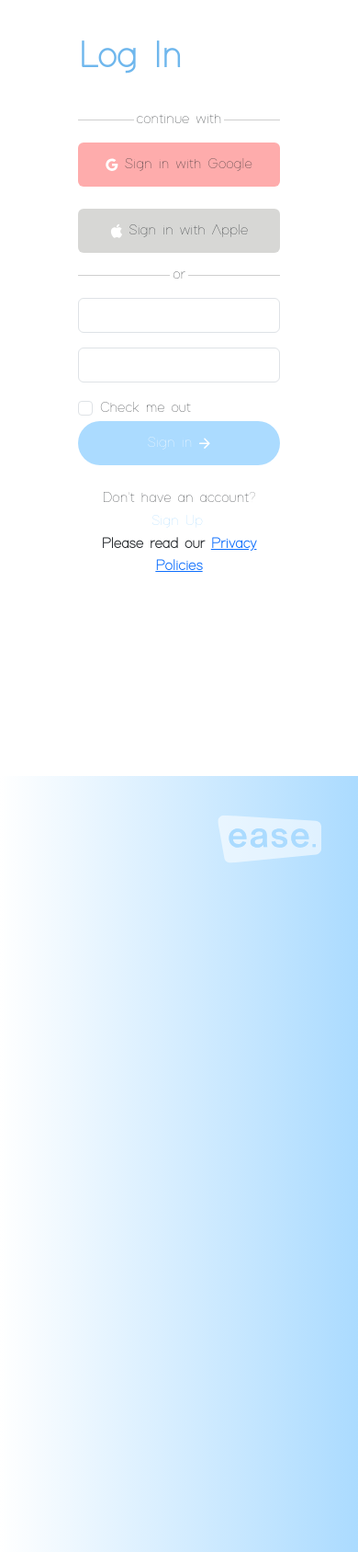
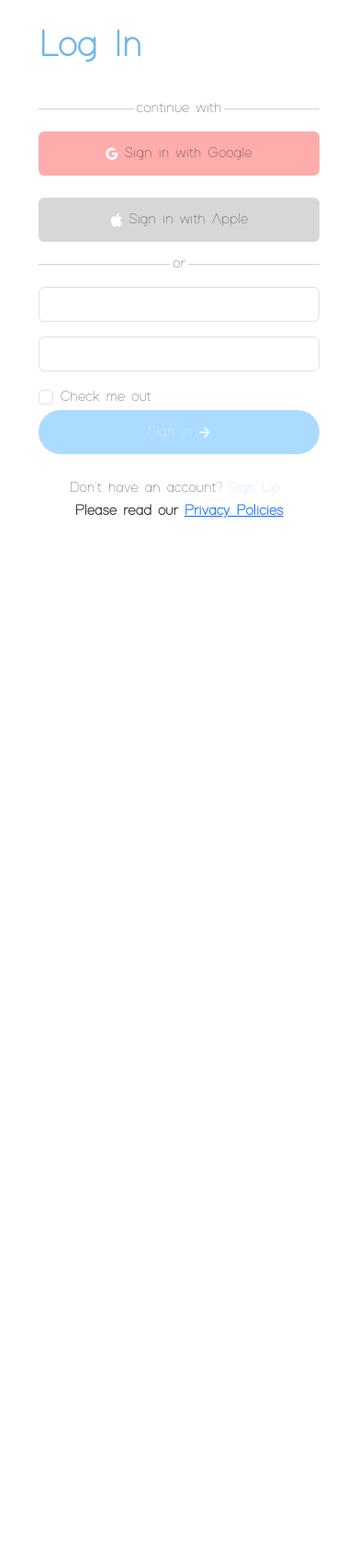
Before and after one commit to Ismail-n/ease-new, a React (Vite) app: page / in a window 390 px wide. Shown: the whole page at 92% size. After the commit the page ends 844 px from the top, so only its background shows below. Built offline with nearby package versions, Linux system fonts and the light colour scheme.

Commit message:
sign up page white background on scrolling

```diff
--- a/src/App.css
+++ b/src/App.css
@@ -1,5 +1,6 @@
 #login-form-wrapper {
     display: flex;
+    padding: 30px;
     height: inherit;
     justify-content: center;
     align-items: center;
--- a/src/assets/css/global.scss
+++ b/src/assets/css/global.scss
@@ -167,6 +167,9 @@ input:not(:placeholder-shown) {
 
 .text-ease {
     color: rgba(111, 183, 237, 1);
+    // font-size: calc();
+    font-size: clamp(20px ,35vw , 36px);
+
 }
 
 // ============================== Global classes ==============================
@@ -357,6 +360,8 @@ input:not(:placeholder-shown) {
 
     :first-child {
         font-size: 40px;
+        font-size: clamp(20px ,5vh, 40px);
+
     }
 
     :last-child {
--- a/src/assets/css/responsive.scss
+++ b/src/assets/css/responsive.scss
@@ -3,6 +3,12 @@
     // ======================== Home page ========================
     .bottom-card-wrapper .card-titles-bottom .card-bottom-right{
         margin-left: 0;
+    }
+    #authentication-form-wrapper{
+        width: 100%;
+    }
+    .auth-form-right{
+        display: none;
     }
 }
 
--- a/src/components/Login.jsx
+++ b/src/components/Login.jsx
@@ -9,11 +9,6 @@ import { useGoogleLogin } from '@react-oauth/google'
 import { useDispatch, useSelector } from 'react-redux'
 import { setLogin } from '../features/counter/CounterSlice'
 import { jwtDecode } from 'jwt-decode'
-
-
-
-
-
 
 function Login() {
 
@@ -89,7 +84,7 @@ function Login() {
   return (
     <>
       <div className='row'>
-        <div className="col-lg-5 vh-100">
+        <div className="col-lg-5 col-sm-12 col-md-12">
           <div id="login-form-wrapper">
             <div id='authentication-form-wrapper'>
               <h1 className='authentication-heading'>{loginComponent ? "Log In " : "Sign Up"}</h1>
@@ -113,7 +108,7 @@ function Login() {
             </div>
           </div>
         </div>
-        <div className="col-lg-7 vh-100 auth-form-right">
+        <div className="col-lg-7 auth-form-right">
           <img src={ease_logo} alt="" />
         </div>
       </div></>
```
